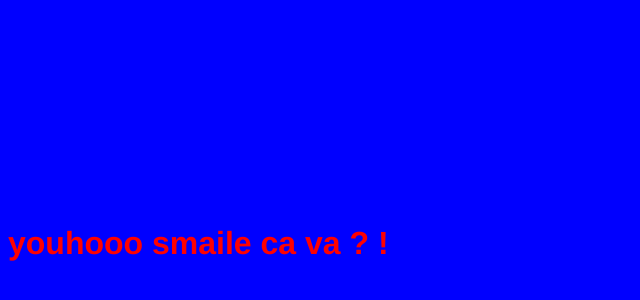
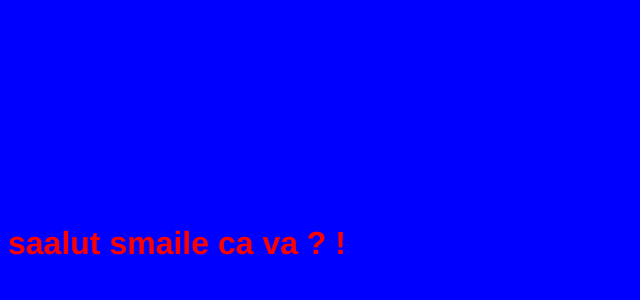
Before and after one commit to codexReady/testGit, a plain HTML site: page WebContent/index.html in a window 1280 px wide. Shown: the part 116-416 px from the top of the page, without its empty margins (0-640 px from the left). Drawn offline with Linux system fonts and the light colour scheme.

Commit message:
changer index.html

```diff
--- a/WebContent/index.html
+++ b/WebContent/index.html
@@ -21,6 +21,6 @@
 	</style>
 </head>
 <body>
-	<h1>youhooo	smaile ca va ? !</h1>
+	<h1>saalut	smaile ca va ? !</h1>
 </body>
 </html>
```
